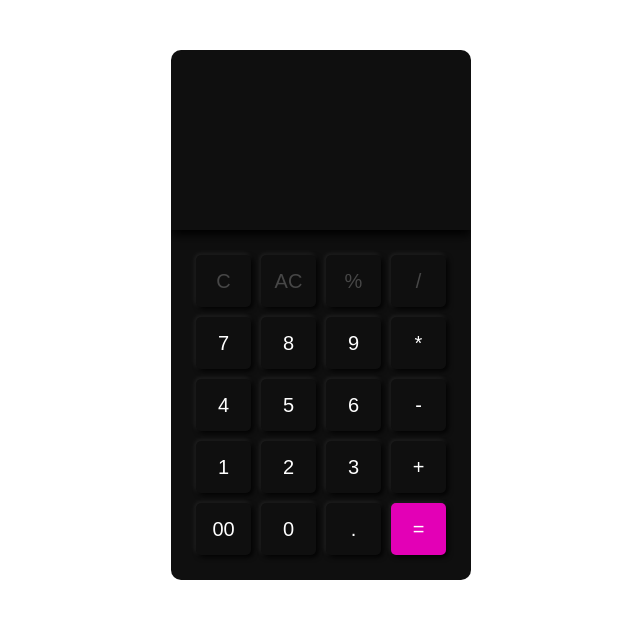
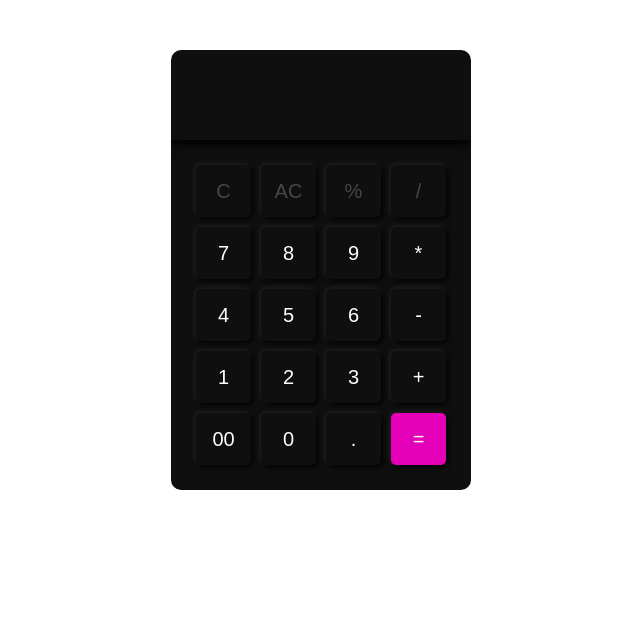
Before and after one commit to HastiSajadi/CalculatorJs, a plain HTML site: page index.html in a window 1280 px wide. Shown: the whole page, without its empty margins (319-959 px from the left). Drawn offline with Linux system fonts and the light colour scheme.

Commit message:
fix some css styles

```diff
--- a/style.css
+++ b/style.css
@@ -63,13 +63,14 @@ table {
 
 }
 .result{
-    padding: 0 25px;
+    padding: 45px 25px;
     font-size: 30px;
     box-shadow: 0 5px 10px rgb(0, 0, 0);
-    height: 180px;
     display: flex;
     align-items: center;
     justify-content: flex-end;
+    word-wrap: break-word;
+    word-break: break-all;
 }
 
 .item{
```
